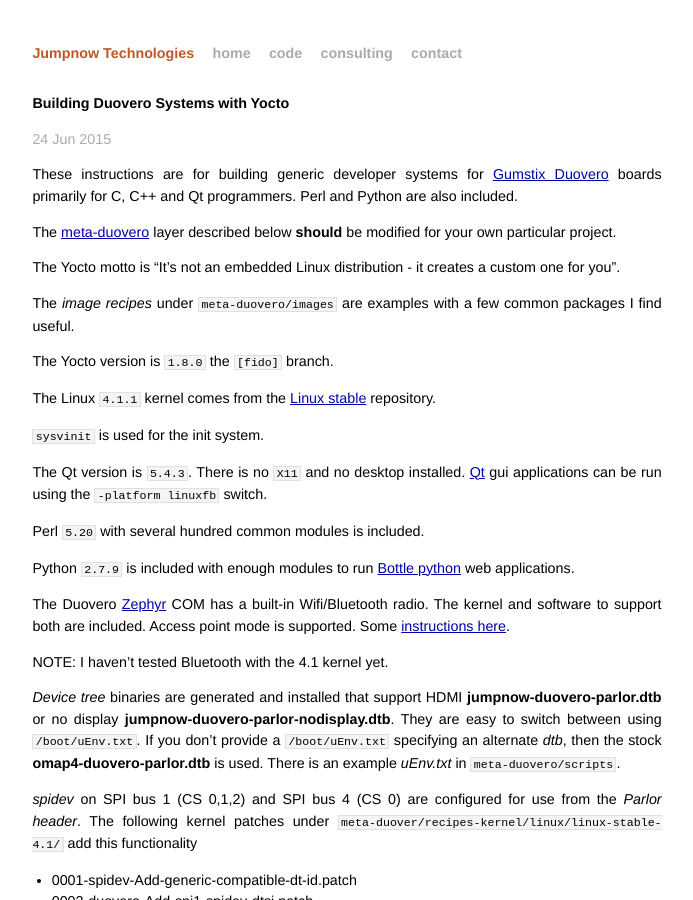
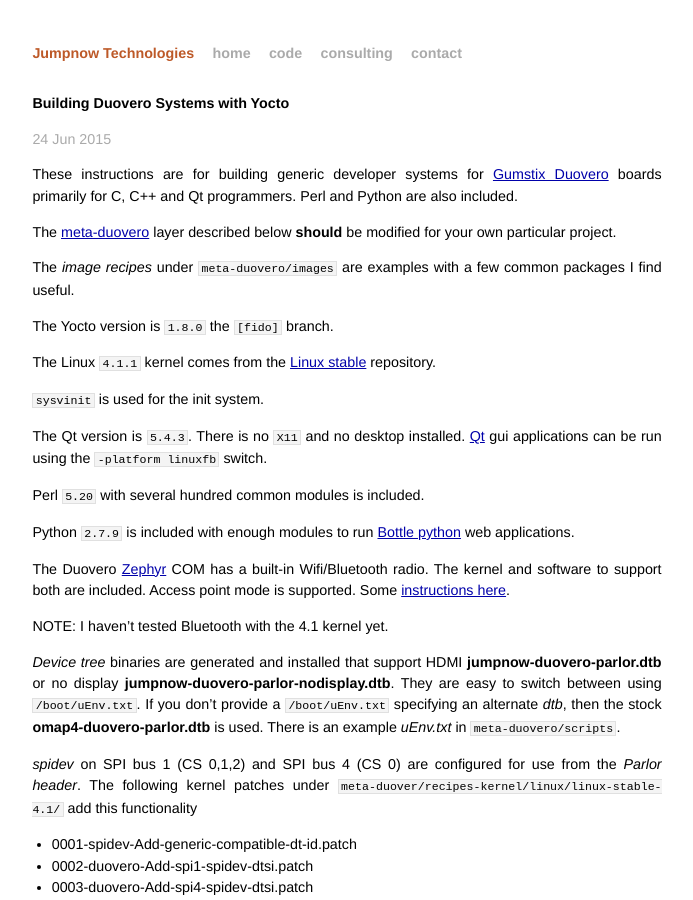
Before and after one commit to jumpnow/jumpnowtek-site, a Jekyll site: the page built from _posts/2014-02-21-Duovero-Systems-with-Yocto.md, in a window 1280 px wide and 900 px high. Shown: the whole window, without its empty margins (293-986 px from the left). Built offline with Jekyll 4.4.1, drawn with Linux system fonts in a browser that asks for light colours.

Commit message:
Remove yocto motto from docs

```diff
--- a/_posts/2014-02-21-Duovero-Systems-with-Yocto.md
+++ b/_posts/2014-02-21-Duovero-Systems-with-Yocto.md
@@ -10,8 +10,6 @@
 These instructions are for building generic developer systems for [Gumstix Duovero][duovero] boards primarily for C, C++ and Qt programmers. Perl and Python are also included.
 
 The [meta-duovero][meta-duovero] layer described below **should** be modified for your own particular project.
-
-The Yocto motto is "It's not an embedded Linux distribution - it creates a custom one for you".
 
 The *image recipes* under `meta-duovero/images` are examples with a few common packages I find useful.
 
```
Also changed, not shown: _posts/2015-06-08-BeagleBone-Systems-with-Yocto.md (+0 -2 lines).
